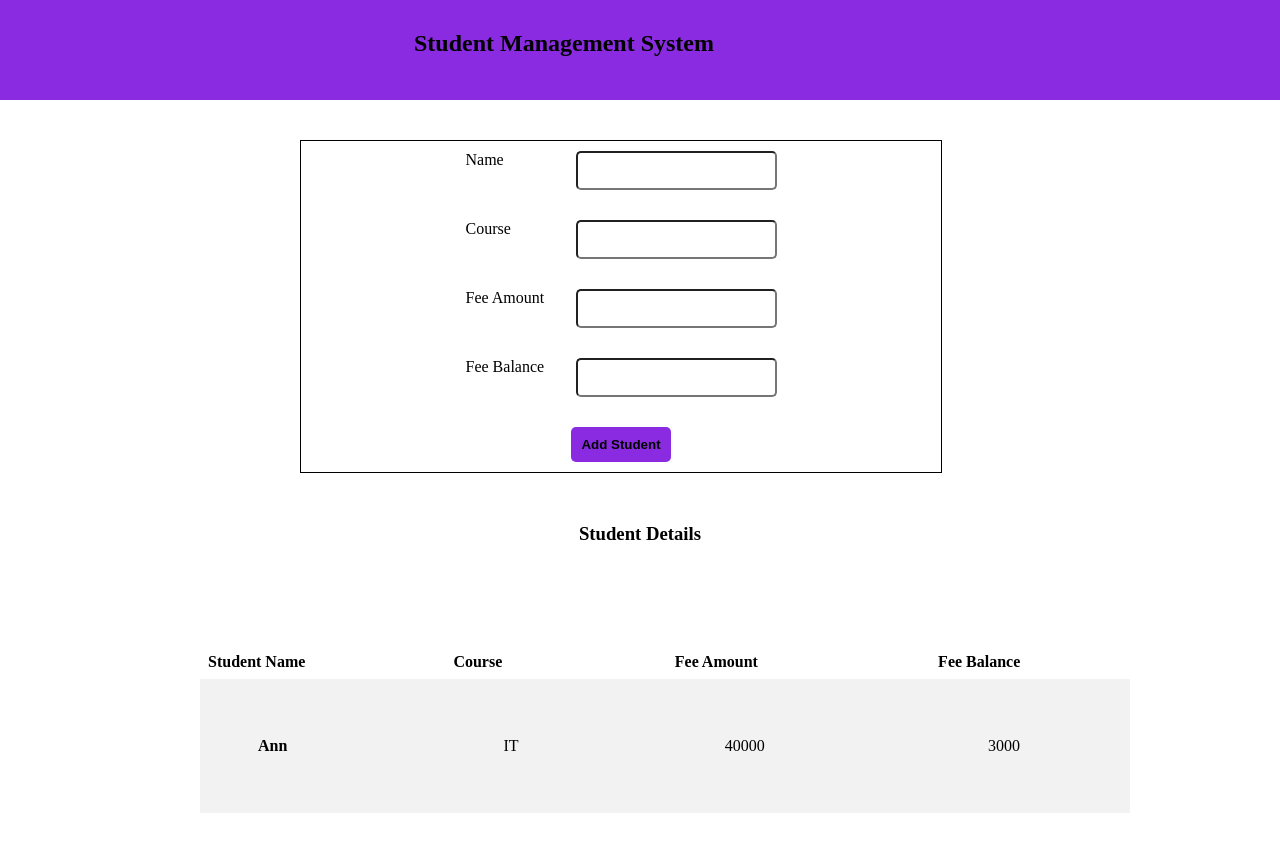
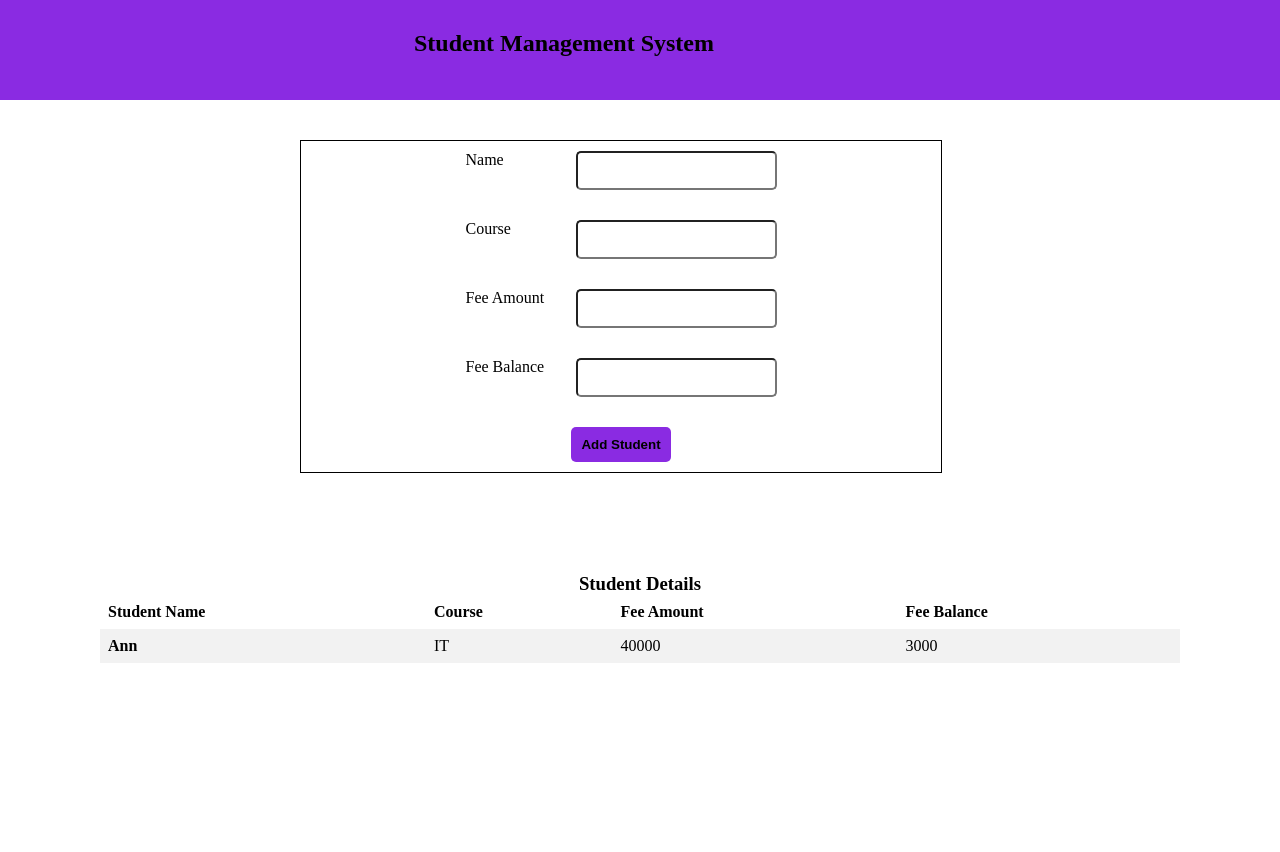
Before and after one commit to VKwamboka/school-management-system, an Angular app: page / in a window 1280 px wide. Shown: the top 852 px of the page. After the commit the page ends 800 px from the top, so only its background shows below. Built offline with nearby package versions, Linux system fonts and the light colour scheme.

Commit message:
updated code

```diff
--- a/src/app/display/display.component.css
+++ b/src/app/display/display.component.css
@@ -1,19 +1,13 @@
-*{
-    margin: 50px;
-}
+
 
 .balance{
-    /* width: 100%;
-    height: 100px; */
     background-color: burlywood;
     color: black;
 }
 
 .nobalance{
-    /* width: 100%;
-    height: 100px; */
-    background-color: salmon;
-    color: black;
+    color: red;
+    font-weight: bold;
 }
 table {
     border-collapse: collapse;
@@ -26,9 +20,12 @@ table {
   }
   tr:nth-child(even) {
     background-color: #f2f2f2;
-    height: 30px;
+    height: 5px;
 }
 
-.tdata{
-    height: 10px;
+
+
+
+.display{
+    margin: 100px;
 }
```
